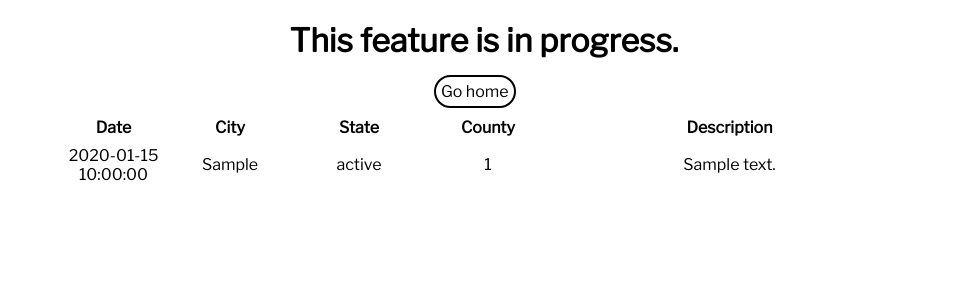
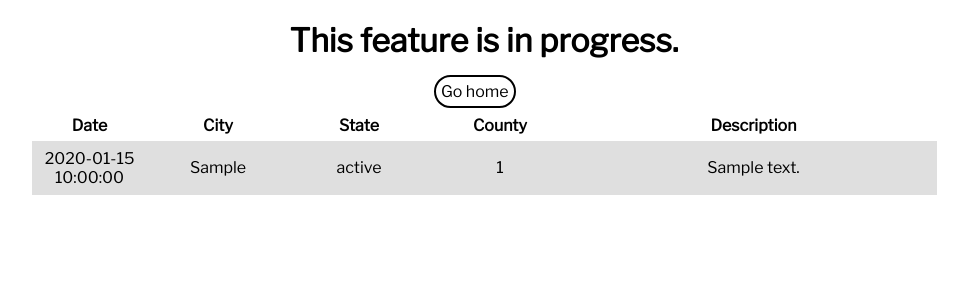
Before and after one commit to proesslet/Chase-Log, a PHP site: page /viewentries.php in a window 1280 px wide. Shown: the top 300 px of the page, without its empty margins (156-1124 px from the left). Run offline with PHP 8.4, Linux system fonts and the light colour scheme; tables that the repository leaves empty or names only in its code hold one stand-in row (values such as "Sample post").

Commit message:
Added some styling to the table

```diff
--- a/css/styles.css
+++ b/css/styles.css
@@ -88,9 +88,15 @@ body {
 }
 .entry-table {
   margin: auto;
+  border-collapse: collapse;
 }
 .entry-table td {
   text-align: center;
+  padding: 8px;
+  margin: 0;
+}
+.entry-table tr:nth-child(even) {
+  background-color: #dfdfdf;
 }
 .entry-table tr {
   height: 30px;
```
